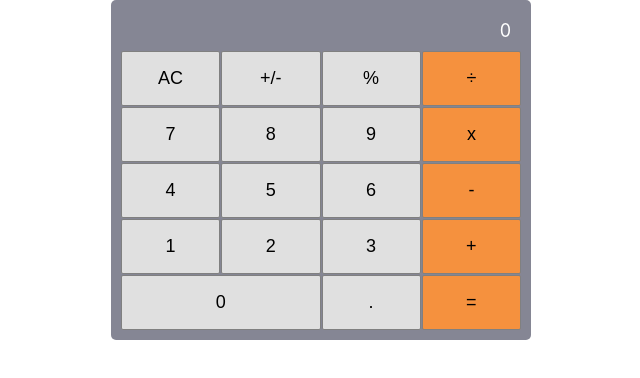
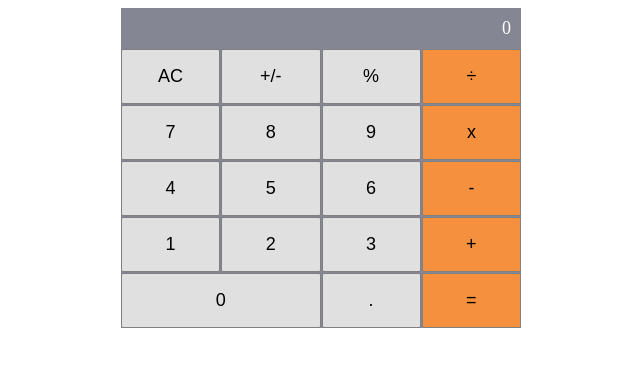
Before and after one commit to George7h/math-magic, a React (Create React App) app: page / in a window 1280 px wide. Shown: the top 378 px of the page, without its empty margins (319-959 px from the left). Built offline with nearby package versions, Linux system fonts and the light colour scheme.

Commit message:
Change style to match design

```diff
--- a/src/App.css
+++ b/src/App.css
@@ -6,8 +6,6 @@
 
 .calculator {
   width: 400px;
-  border-radius: 5px;
-  padding: 10px;
   background-color: #858694;
   font-size: large;
 }
--- a/src/index.css
+++ b/src/index.css
@@ -1,20 +1,3 @@
-body {
-  margin: 0;
-  font-family:
-    -apple-system,
-    BlinkMacSystemFont,
-    'Segoe UI',
-    'Roboto',
-    'Oxygen',
-    'Ubuntu',
-    'Cantarell',
-    'Fira Sans',
-    'Droid Sans',
-    'Helvetica Neue',
-    sans-serif;
-  -webkit-font-smoothing: antialiased;
-  -moz-osx-font-smoothing: grayscale;
-}
 
 code {
   font-family:
```
